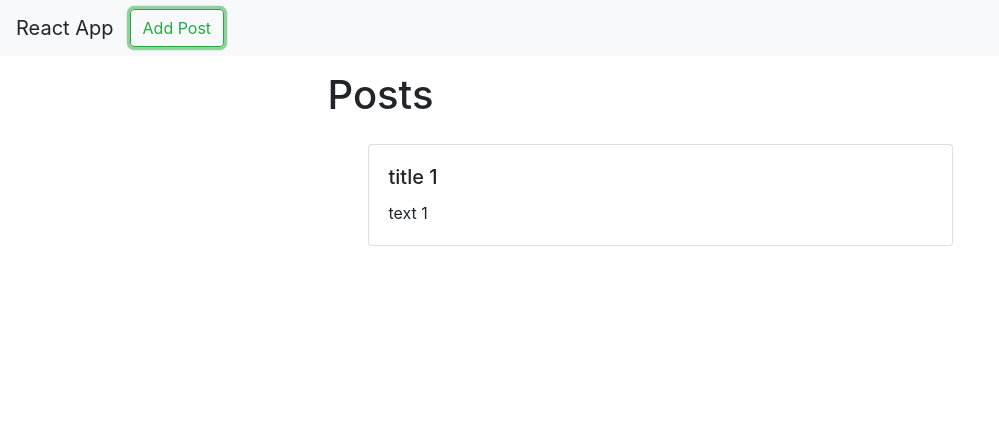
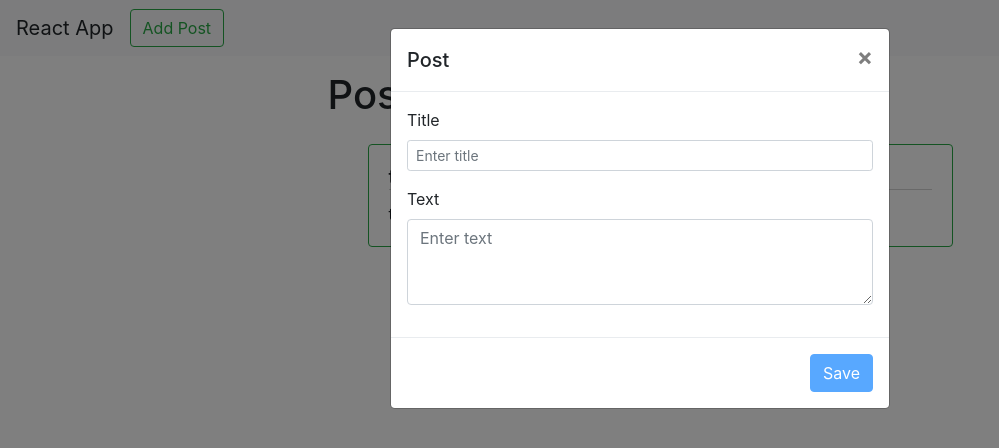
Before and after one commit to anna-apanasik/posts-react-app, a React (Create React App) app: page /posts in a window 1280 px wide. Both pictures are taken after a click on the button "Add Post". Shown: the top 448 px of the page, without its empty margins (0-999 px from the left). Built offline with nearby package versions, Linux system fonts and the light colour scheme; data requests are answered from the project's data file.

Commit message:
IEMEREDU08-11 - implement creating post

```diff
--- a/package.json
+++ b/package.json
@@ -5,8 +5,10 @@
   "dependencies": {
     "prop-types": "^15.6.2",
     "react": "^16.4.1",
+    "react-bootstrap-modal": "^4.1.1",
     "react-dom": "^16.4.1",
     "react-modal": "^3.5.1",
+    "react-modal-bootstrap": "^1.1.1",
     "react-redux": "^5.0.7",
     "react-router": "^4.3.1",
     "react-router-dom": "^4.3.1",
@@ -32,6 +34,7 @@
     "css-loader": "^0.28.11",
     "html-webpack-plugin": "^3.2.0",
     "json-server": "^0.14.0",
+    "node-sass": "^4.9.2",
     "postcss-loader": "^2.1.5",
     "react-hot-loader": "^4.3.3",
     "redux-devtools": "^3.4.1",
--- a/src/app/components/header/Header.jsx
+++ b/src/app/components/header/Header.jsx
@@ -1,14 +1,37 @@
 import React, {Component} from 'react';
+import PostModalContainer from "../../containers/posts/PostModalContainer";
 
 class Header extends Component {
+    constructor() {
+        super();
+        this.state = {
+            modalIsOpen: false
+        };
+
+    }
+
+
     render() {
         return (
             <div>
                 <nav className="navbar navbar-expand-lg navbar-light bg-light">
                     <a className="navbar-brand">React App</a>
-                    <button className="btn btn-outline-success my-2 my-sm-0" type="submit">Add Post</button>
+                    <button className="btn btn-outline-success my-2 my-sm-0"
+                            type="submit"
+                            data-toggle="modal"
+                            data-target=".openPostModal">Add Post
+                    </button>
                 </nav>
+
+                <div className="modal fade openPostModal"
+                     aria-labelledby="openPostModal"
+                     tabIndex="-1"
+                     aria-hidden="true"
+                     role="dialog">
+                    <PostModalContainer/>
+                </div>
             </div>
+
         )
     }
 }
--- a/src/app/components/posts/ListOfPosts.jsx
+++ b/src/app/components/posts/ListOfPosts.jsx
@@ -4,12 +4,20 @@ import PostItem from "./PostItem";
 import "../../styles/ListOfPostsStyles.scss"
 
 const propTypes = {
-    listOfPosts: PropTypes.array
+    listOfPosts: PropTypes.array,
+    postWasCreated: PropTypes.bool
 };
 
 class ListOfPosts extends Component {
     componentWillMount() {
         this.props.getListOfPosts();
+    }
+
+    shouldComponentUpdate(nextProps) {
+        if(nextProps.postWasCreated) {
+            this.props.getListOfPosts();
+        }
+        return true;
     }
 
     render() {
--- a/src/app/components/posts/PostItem.jsx
+++ b/src/app/components/posts/PostItem.jsx
@@ -1,12 +1,12 @@
 import React, {Component} from 'react';
 import PropTypes from 'prop-types';
+import "../../styles/PostItemStyles.scss";
 
 const propTypes = {
     post: PropTypes.shape({
         id: PropTypes.number.isRequired,
-        userId: PropTypes.number.isRequired,
         title: PropTypes.string.isRequired,
-        text: PropTypes.string
+        text: PropTypes.string.isRequired
     })
 };
 
@@ -14,7 +14,7 @@ class PostItem extends Component {
     render() {
         const post = this.props.post;
         return (
-            <div className="card">
+            <div className="card post-item">
                 <div className="card-body">
                     <h5 className="card-title">{post.title}</h5>
                     <p className="card-text">{post.text}</p>
--- /dev/null
+++ b/src/app/components/posts/PostModal.jsx
@@ -0,0 +1,137 @@
+import React, {Component} from 'react';
+import PropTypes from 'prop-types';
+
+const propTypes = {};
+
+class PostModal extends Component {
+    constructor(props) {
+        super(props);
+        this.state = {
+            title: '',
+            text: '',
+            titleValid: false,
+            textValid: false,
+            formValid: false,
+            formErrors: {title: '', text: ''}
+        };
+
+        this.handleChangeField = this.handleChangeField.bind(this);
+        this.savePost = this.savePost.bind(this);
+    }
+
+    handleChangeField(e) {
+        const name = e.target.name;
+        const value = e.target.value;
+        this.setState({[name]: value},
+            () => {
+                this.validateField(name, value)
+            });
+    }
+
+    savePost() {
+        this.props.createPost({
+            title: this.state.title,
+            text: this.state.text
+        });
+
+        this.clearForm();
+    }
+
+    clearForm() {
+        this.setState({title: '', text: ''})
+    }
+
+    validateField(fieldName, value) {
+        let fieldValidationErrors = this.state.formErrors;
+        let titleValid = this.state.titleValid;
+        let textValid = this.state.textValid;
+
+        switch (fieldName) {
+            case 'title':
+                titleValid = value.length !== 0;
+                if (!titleValid) {
+                    fieldValidationErrors.title = PostModal.REQUIRED_FIELD_VALIDATION_MESSAGE;
+                    break;
+                }
+
+                titleValid = value.length <= 30;
+                if (!titleValid) {
+                    fieldValidationErrors.title = PostModal.TOO_LONG_FIELD_VALIDATION_MESSAGE;
+                    break;
+                }
+
+                fieldValidationErrors.title = '';
+                break;
+            case 'text':
+                textValid = value.length !== 0;
+                fieldValidationErrors.text = textValid ? '' : PostModal.REQUIRED_FIELD_VALIDATION_MESSAGE;
+                break;
+            default:
+                break;
+        }
+        this.setState({
+            formErrors: fieldValidationErrors,
+            titleValid: titleValid,
+            textValid: textValid
+        }, this.validateForm);
+    }
+
+    validateForm() {
+        this.setState({formValid: this.state.titleValid && this.state.textValid});
+    }
+
+    render() {
+        return (
+            <div className="modal-dialog">
+                <div className="modal-content">
+                    <div className="modal-header">
+                        <h5 className="modal-title">Post</h5>
+                        <button type="button" className="close" data-dismiss="modal" aria-label="Close">
+                            <span aria-hidden="true">&times;</span>
+                        </button>
+                    </div>
+                    <div className="modal-body">
+                        <div className="form-group title-group">
+                            <label>Title</label>
+                            <input type="text"
+                                   value={this.state.title}
+                                   onChange={this.handleChangeField}
+                                   className="form-control form-control-sm"
+                                   name="title"
+                                   placeholder="Enter title"
+                                   required/>
+                            <span className="badge badge-danger">{this.state.formErrors.title}</span>
+                        </div>
+
+                        <div className="form-group text-group">
+                            <label>Text</label>
+                            <textarea className="form-control"
+                                      rows="3"
+                                      value={this.state.text}
+                                      onChange={this.handleChangeField}
+                                      placeholder="Enter text"
+                                      name="text"
+                                      required/>
+                            <span className="badge badge-danger">{this.state.formErrors.text}</span>
+                        </div>
+
+                    </div>
+                    <div className="modal-footer">
+                        <button type="button"
+                                className="btn btn-primary"
+                                data-dismiss="modal"
+                                onClick={this.savePost}
+                                disabled={!this.state.formValid}>Save
+                        </button>
+                    </div>
+                </div>
+            </div>
+        )
+    }
+}
+
+PostModal.REQUIRED_FIELD_VALIDATION_MESSAGE = 'This field is required';
+PostModal.TOO_LONG_FIELD_VALIDATION_MESSAGE = 'This field is too long';
+PostModal.propTypes = propTypes;
+
+export default PostModal;
--- a/src/app/containers/posts/ListOfPostsContainer.js
+++ b/src/app/containers/posts/ListOfPostsContainer.js
@@ -3,7 +3,8 @@ import ListOfPosts from "../../components/posts/ListOfPosts";
 import {postOperations} from "../../../redux/post";
 
 const mapStateToProps = state => ({
-    posts: state.post.listOfPosts
+    posts: state.post.listOfPosts,
+    postWasCreated: state.post.postWasCreated
 });
 
 const mapDispatchToProps = {
--- /dev/null
+++ b/src/app/containers/posts/PostModalContainer.js
@@ -0,0 +1,14 @@
+import {connect} from 'react-redux';
+import {postOperations} from "../../../redux/post";
+import PostModal from "../../components/posts/PostModal";
+
+const mapDispatchToProps = {
+    createPost: postOperations.createPost
+};
+
+const PostModalContainer = connect(
+    null,
+    mapDispatchToProps
+)(PostModal);
+
+export default PostModalContainer;
--- /dev/null
+++ b/src/app/styles/PostItemStyles.scss
@@ -0,0 +1,8 @@
+.post-item {
+  margin: 10px 0;
+  border: 1px solid #28a745;
+
+  .card-title {
+    border-bottom: 1px solid #80808059;
+  }
+}
--- a/src/redux/post/actions.js
+++ b/src/redux/post/actions.js
@@ -5,6 +5,11 @@ const getListOfPostsAction = (value) => ({
     value: value
 });
 
+const createPostAction = () => ({
+    type: types.CREATE_POST
+});
+
 export default ({
-    getListOfPostsAction
+    getListOfPostsAction,
+    createPostAction
 });
--- a/src/redux/post/operations.js
+++ b/src/redux/post/operations.js
@@ -14,6 +14,23 @@ const getListOfPosts = () => (dispatch) => {
         })
 };
 
+const createPost = (post) => (dispatch) => {
+    request
+        .post(appConstants.API_URL + '/posts')
+        .send({
+            title: post.title,
+            text: post.text
+        })
+        .accept('application/json')
+        .then((res) => {
+            dispatch(actions.createPostAction())
+        })
+        .catch(error => {
+            //TODO error alert
+        })
+};
+
 export default ({
-    getListOfPosts
+    getListOfPosts,
+    createPost
 })
--- a/src/redux/post/reducer.js
+++ b/src/redux/post/reducer.js
@@ -1,7 +1,8 @@
 import types from './types';
 
 const INITIAL_STATE = {
-    listOfPosts: []
+    listOfPosts: [],
+    postWasCreated: false
 };
 
 const postReducer = (state = INITIAL_STATE, action) => {
@@ -10,7 +11,15 @@ const postReducer = (state = INITIAL_STATE, action) => {
             const {value} = action;
             return {
                 ...state,
-                listOfPosts: value
+                listOfPosts: value,
+                postWasCreated: false
+            };
+        }
+
+        case types.CREATE_POST: {
+            return {
+                ...state,
+                postWasCreated: true
             };
         }
 
--- a/src/redux/post/types.js
+++ b/src/redux/post/types.js
@@ -1,5 +1,7 @@
 const GET_LIST_OF_POSTS = 'GET_LIST_OF_POSTS';
+const CREATE_POST = 'CREATE_POST';
 
 export default {
-    GET_LIST_OF_POSTS
+    GET_LIST_OF_POSTS,
+    CREATE_POST
 };
```
Also changed, not shown: 1 other file (tests, documents, lock files or other folders).
